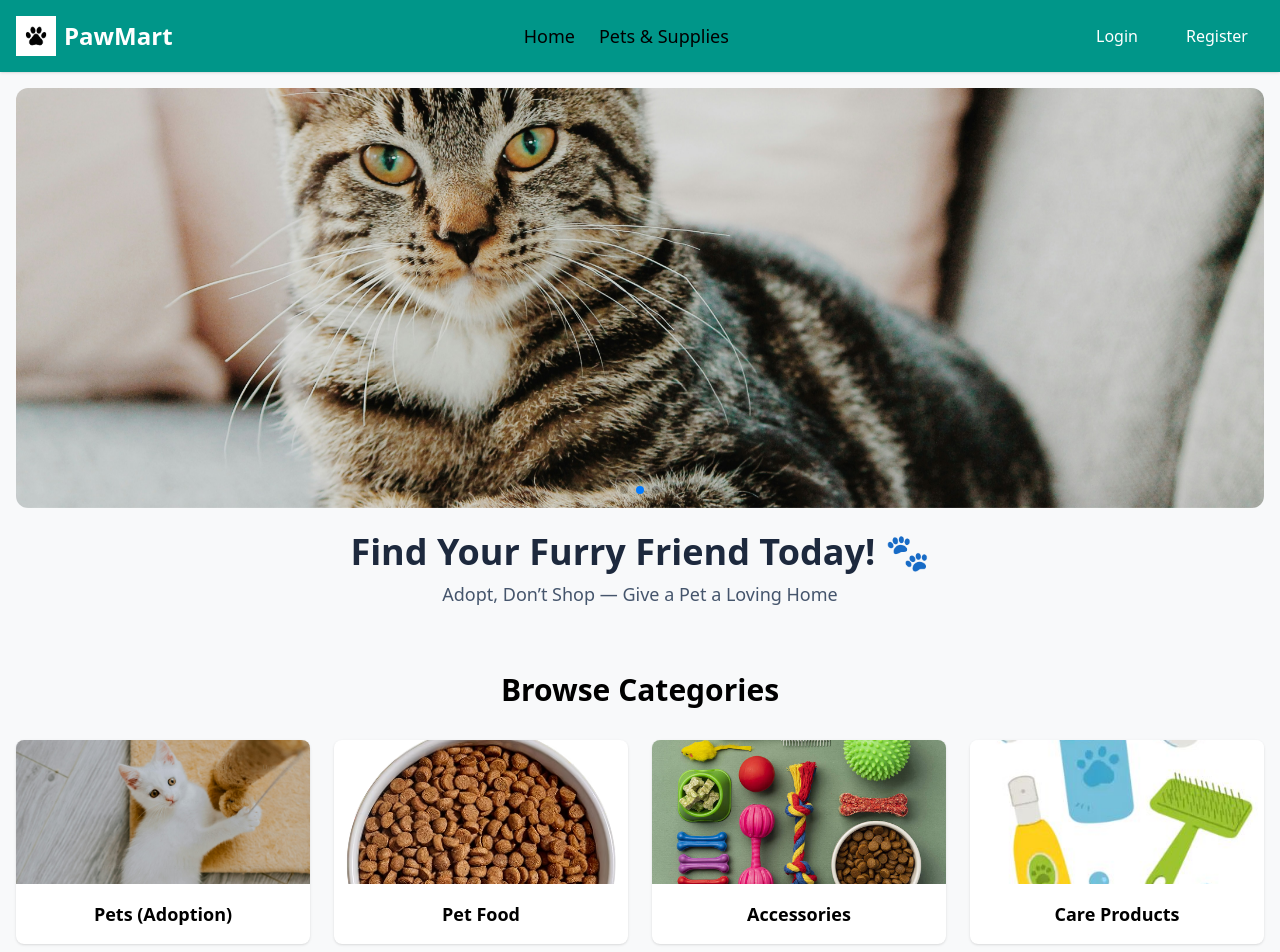
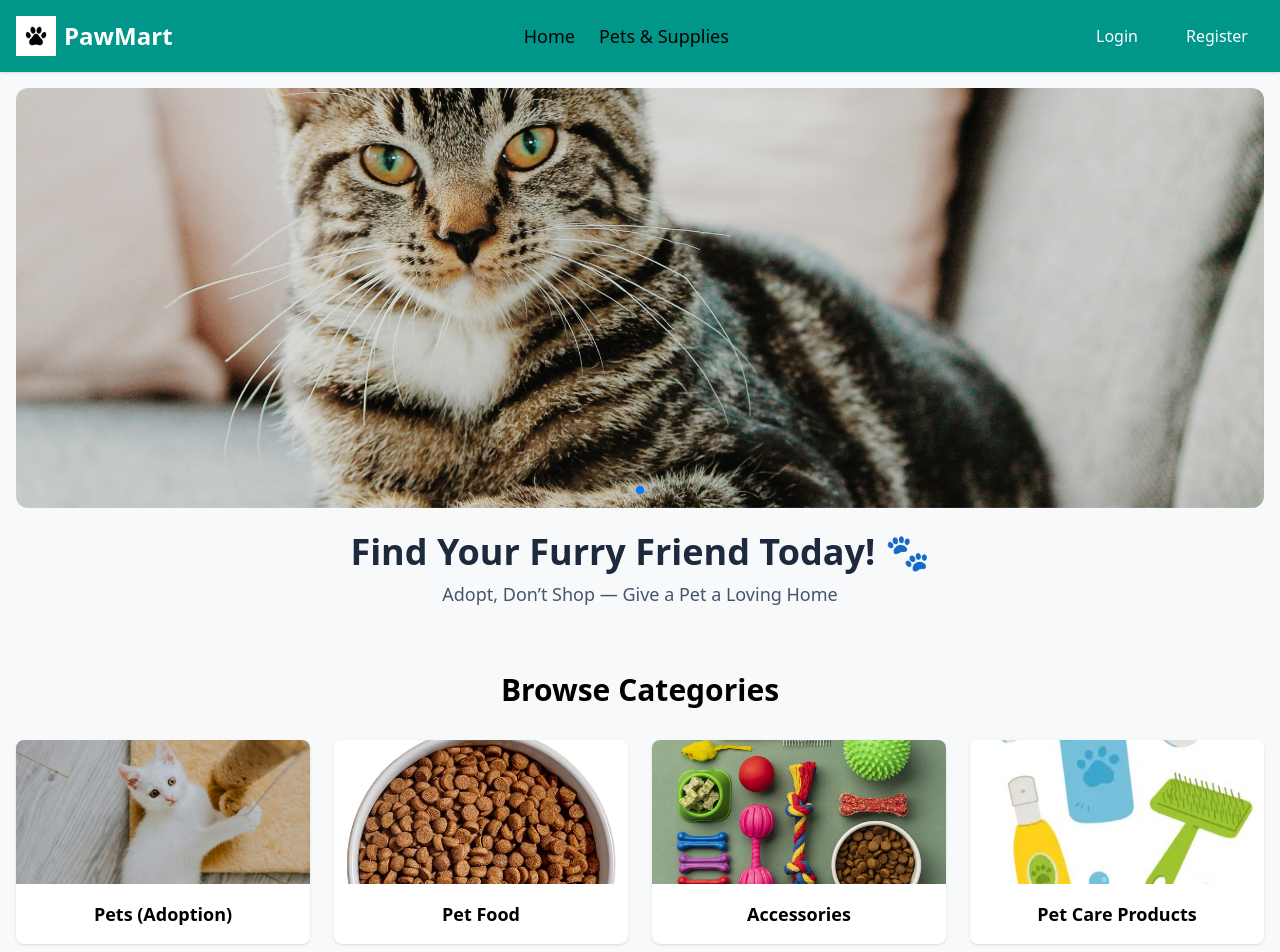
Before and after one commit to MdMoonRahmanNayem/pawmart-client, a React app: page / in a window 1280 px wide. Shown: the top 952 px of the page. Built offline with nearby package versions, Linux system fonts and the light colour scheme; no server answers; the HTML template or start-up script is replaced by a standard one.

Commit message:
edit authcontext

```diff
--- a/src/Context/AuthContext.jsx
+++ b/src/Context/AuthContext.jsx
@@ -1,6 +1,4 @@
 /* eslint-disable */
-
-
 import { createContext, useContext, useEffect, useState } from "react";
 import {
   getAuth,
@@ -19,7 +17,7 @@ const auth = getAuth(app);
 
 export const AuthProvider = ({ children }) => {
   const [user, setUser] = useState(null);
-  const [loading, setLoading] = useState(true); // ⭐ ADD LOADING STATE
+  const [loading, setLoading] = useState(true);
 
   // Register
   const registerUser = (email, password) => {
@@ -49,7 +47,7 @@ export const AuthProvider = ({ children }) => {
   useEffect(() => {
     const unsubscribe = onAuthStateChanged(auth, (currentUser) => {
       setUser(currentUser);
-      setLoading(false); // ⭐ LOADING DONE
+      setLoading(false);
     });
     return () => unsubscribe();
   }, []);
--- a/src/pages/CategoryFilteredPage.jsx
+++ b/src/pages/CategoryFilteredPage.jsx
@@ -4,6 +4,8 @@ import { Link, useParams } from "react-router-dom";
 
 export default function CategoryFilteredPage() {
   const { categoryName } = useParams();
+  const decodedCategory = decodeURIComponent(categoryName);
+
   const [allListings, setAllListings] = useState([]);
   const [filtered, setFiltered] = useState([]);
 
@@ -13,19 +15,20 @@ export default function CategoryFilteredPage() {
       .then((data) => {
         setAllListings(data);
 
-        // 🔥 EXACT MATCH FILTERING
+        // 🔥 EXACT MATCH FILTERING after decoding
         const result = data.filter(
-          (item) => item.category.toLowerCase() === categoryName.toLowerCase()
+          (item) =>
+            item.category.toLowerCase() === decodedCategory.toLowerCase()
         );
 
         setFiltered(result);
       });
-  }, [categoryName]);
+  }, [decodedCategory]);
 
   return (
     <div className="max-w-7xl mx-auto px-4 py-10">
       <h2 className="text-3xl font-bold text-center mb-6">
-        Category: {categoryName}
+        Category: {decodedCategory}
       </h2>
 
       {/* GRID VIEW */}
@@ -41,7 +44,10 @@ export default function CategoryFilteredPage() {
               className="bg-white shadow rounded-lg p-4 hover:shadow-lg transition"
             >
               <img
-                src={item.image}
+                src={item.image.startsWith("http")
+                  ? item.image
+                  : `http://localhost:5000/uploads/${item.image}`
+                }
                 className="w-full h-48 object-cover rounded"
                 alt={item.name}
               />
--- a/src/pages/Home.jsx
+++ b/src/pages/Home.jsx
@@ -83,9 +83,9 @@ export default function Home() {
     </Link>
 
     {/* Care Products */}
-    <Link to="/category-filtered-product/Care Products" className="bg-white shadow hover:shadow-lg rounded-lg overflow-hidden cursor-pointer group">
+    <Link to="/category-filtered-product/Pet Care Products" className="bg-white shadow hover:shadow-lg rounded-lg overflow-hidden cursor-pointer group">
       <img src="/images/care.jpg" className="h-36 w-full object-cover group-hover:scale-105 transition" />
-      <div className="p-4 text-center"><h3 className="text-lg font-semibold">Care Products</h3></div>
+      <div className="p-4 text-center"><h3 className="text-lg font-semibold">Pet Care Products</h3></div>
     </Link>
 
   </div>
--- a/src/pages/PetsAndSupplies.jsx
+++ b/src/pages/PetsAndSupplies.jsx
@@ -70,7 +70,8 @@ export default function PetsAndSupplies() {
           <option value="Pets">Pets (Adoption)</option>
           <option value="Food">Pet Food</option>
           <option value="Accessories">Accessories</option>
-          <option value="Care">Care Products</option>
+          <option value="Pet Care Products">Pet Care Products</option>
+
         </select>
       </div>
 
```
